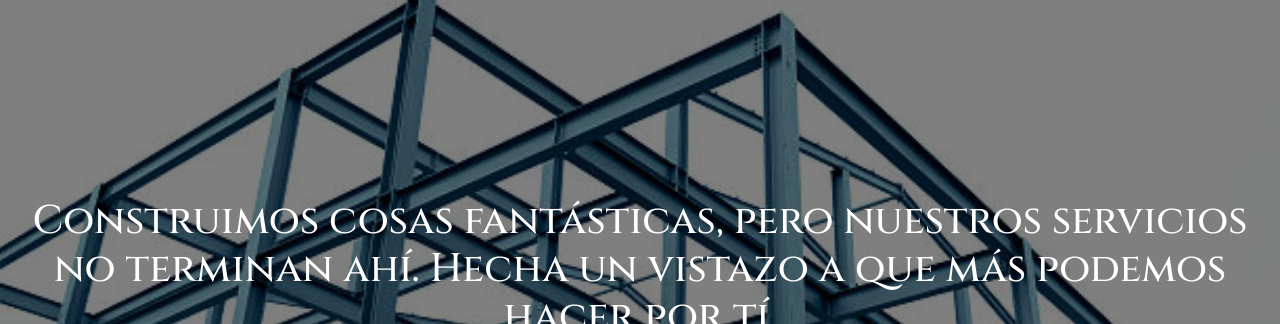
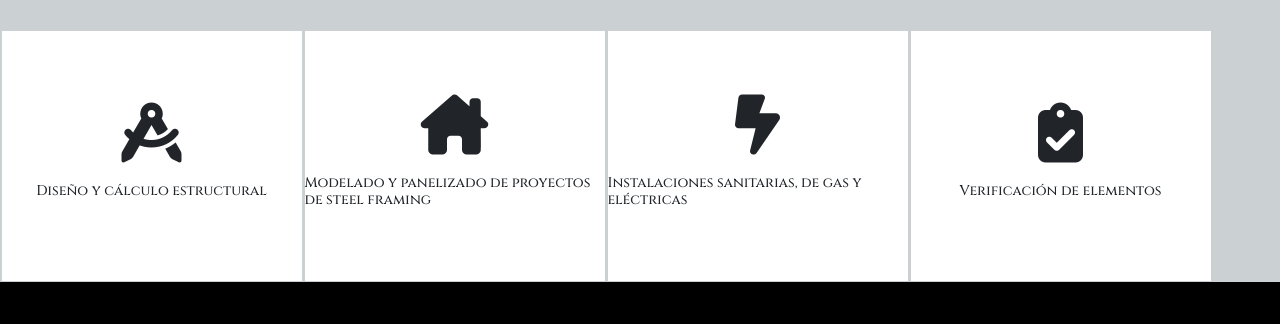
Before and after one commit to GuadaMaldonado/Ocassio-Proyecto-Final, a plain HTML site: page html/servicios.html in a window 1280 px wide. Shown: the part 193-517 px from the top of the page. Drawn offline with nearby package versions, Linux system fonts and the light colour scheme.

Commit message:
agregado de iconos, agregado de apartado servicios

```diff
--- a/css/style.css
+++ b/css/style.css
@@ -41,6 +41,7 @@ h1, h2, .btn{
 
 
 }
+
 p, button, h3{
     font-family: 'Rubik', sans-serif;
     font-size: 1em;
@@ -76,13 +77,14 @@ p, button, h3{
 .somosOcassio{
     padding-top: 10px;
     padding-bottom: 100px;
-
+}
+.somosOcassio__text{
+  padding-top: 50px;
 }
 .somosOcassio .row .team img{
     opacity: 0.9;
     width: 90%;
     border-radius: 0.2em;
-
 }
 
 /* Sección Ofrecemos */
@@ -149,27 +151,43 @@ p, button, h3{
   }
 
 /* SECCIÓN DE SERVICIOS */
-.foto-landing {
+.servicios{
+  background: #cbd1d2;
+}
+.servicios .servicios__titulo h1{
+  text-align: center;
+  margin-top: 20px;
+}
+.servicios__container{
+  max-width: 1300px;
+  margin: auto;
+  margin-top: 40px;
+  display: flex;
+  flex-wrap: wrap;
+  align-content: center;
+}
+.servicios__box{
+  width: 300px;
+  height: 250px;
+  background: #fff;
+  margin: 1.5px;
   display: flex;
   align-items: center;
   justify-content: center;
-  text-align: center;
   flex-direction: column;
-  height: 90vh;
-  background-image: linear-gradient(
-      0deg,
-      rgba(0, 0, 0, 0.5),
-      rgba(0, 0, 0, 0.5)
-    ),
-    url(../img/servicios-steel.jpg);
+  cursor: pointer;
+}
+.servicios__box:hover{
+  transform:scale(1.1);
+  box-shadow: 0px 0px 30px -15px rgba( 0, 0, 0, 0.5);
+}
+.servicios__box i{
+  font-size: 60px;
+}
+.servicios__box h2{
+  font-size: 14px;
+  margin-top: 20px;
 
-  background-repeat: no-repeat;
-  background-size: cover;
-  background-position: center center;
-}
-.foto-landing h1 {
-  color: white;
-  font-size: 40px;
 }
 /* SECCION PROYECTOS */
 .estructuras__foto {
--- a/html/servicios.html
+++ b/html/servicios.html
@@ -8,6 +8,8 @@
     <meta name="description" content="En Ocassio realizamos diseño y cálculo estructural, modelado y panelizado de proyectos de steel framing, verificación de elementos e instalaciones sanitarias, de gas y eléctricas.">
     <!-- LOGO -->
     <link rel="shortcut icon" href="../img/foto-logo.png" type="image/x-icon" />
+    <!-- font awesome -->
+    <link rel="stylesheet" href="https://cdnjs.cloudflare.com/ajax/libs/font-awesome/6.1.1/css/all.min.css" integrity="sha512-KfkfwYDsLkIlwQp6LFnl8zNdLGxu9YAA1QvwINks4PhcElQSvqcyVLLD9aMhXd13uQjoXtEKNosOWaZqXgel0g==" crossorigin="anonymous" referrerpolicy="no-referrer" />
     <!-- BOOTSTRAP -->
     <link href="https://cdn.jsdelivr.net/npm/bootstrap@5.1.3/dist/css/bootstrap.min.css" rel="stylesheet" integrity="sha384-1BmE4kWBq78iYhFldvKuhfTAU6auU8tT94WrHftjDbrCEXSU1oBoqyl2QvZ6jIW3" crossorigin="anonymous">
     <!-- CSS -->
@@ -39,11 +41,29 @@
 </header>
 <!-- Termina barra de menú -->
 
-    <main>
-      <section class="foto-landing">
-        <h1>Construimos cosas fantásticas, pero nuestros servicios no terminan ahí. Hecha un vistazo a que más podemos hacer por tí.</h1>
-      </section>
-    </main>
+<main class="servicios">
+    <section class="servicios__titulo">
+      <h1>Nuestros servicios</h1>
+    </section>
+    <section class="servicios__container">
+      <div class="servicios__box">
+        <i class="fa-solid fa-compass-drafting"></i>
+        <h2>Diseño y cálculo estructural</h2>
+      </div>
+      <div class="servicios__box">
+        <i class="fa-solid fa-house-chimney"></i>
+        <h2>Modelado y panelizado de proyectos de steel framing</h2>
+      </div>
+      <div class="servicios__box">
+        <i class="fa-solid fa-bolt-lightning"></i>
+        <h2>Instalaciones sanitarias, de gas y eléctricas</h2>
+      </div>
+      <div class="servicios__box">
+        <i class="fa-solid fa-clipboard-check"></i>
+        <h2>Verificación de elementos</h2>
+      </div>
+    </section>
+</main>
     <!-- Empieza footer -->
     <footer>
       <section class="container">
```
Also changed, not shown: index.html (+1 -1 lines).
